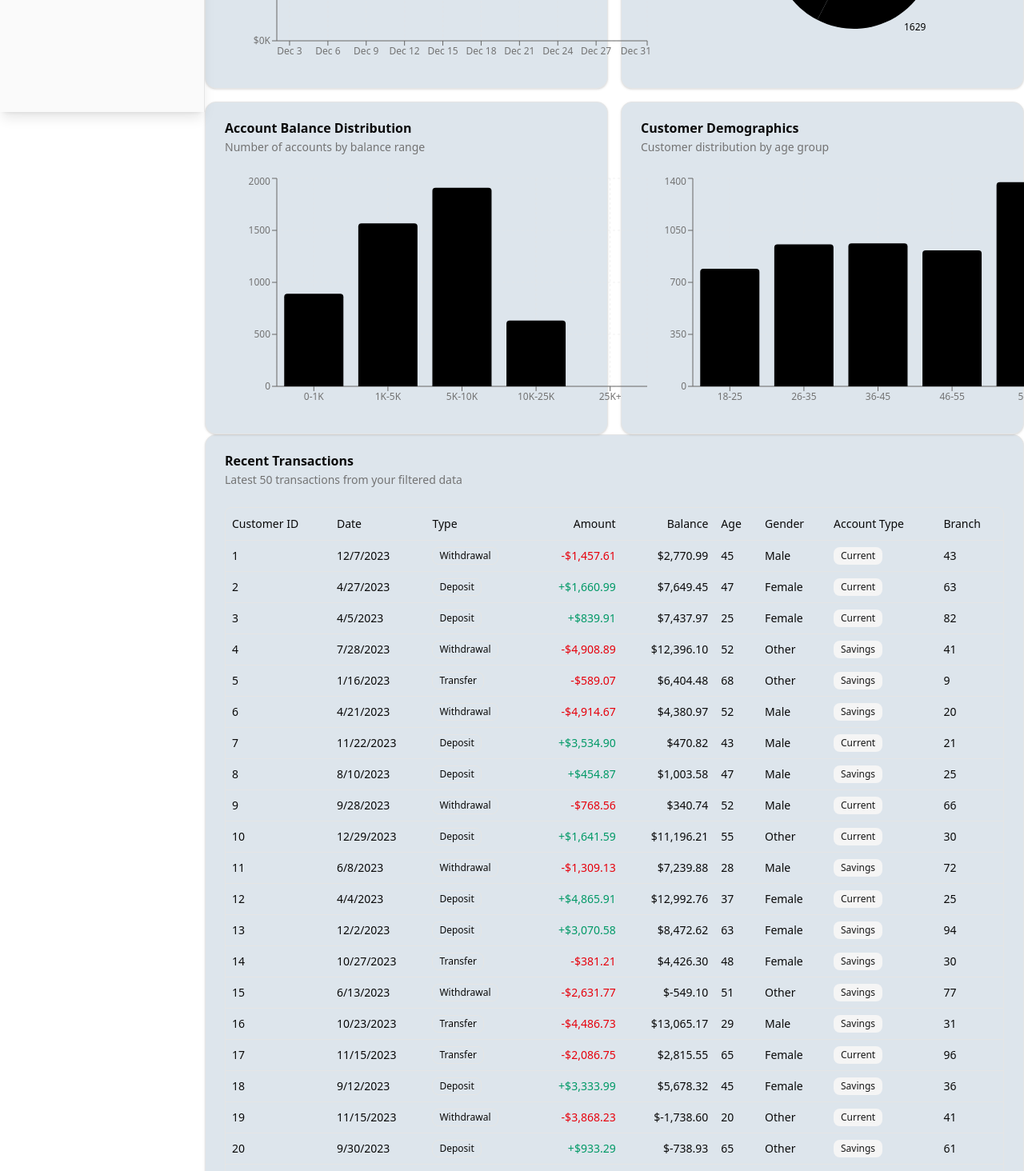
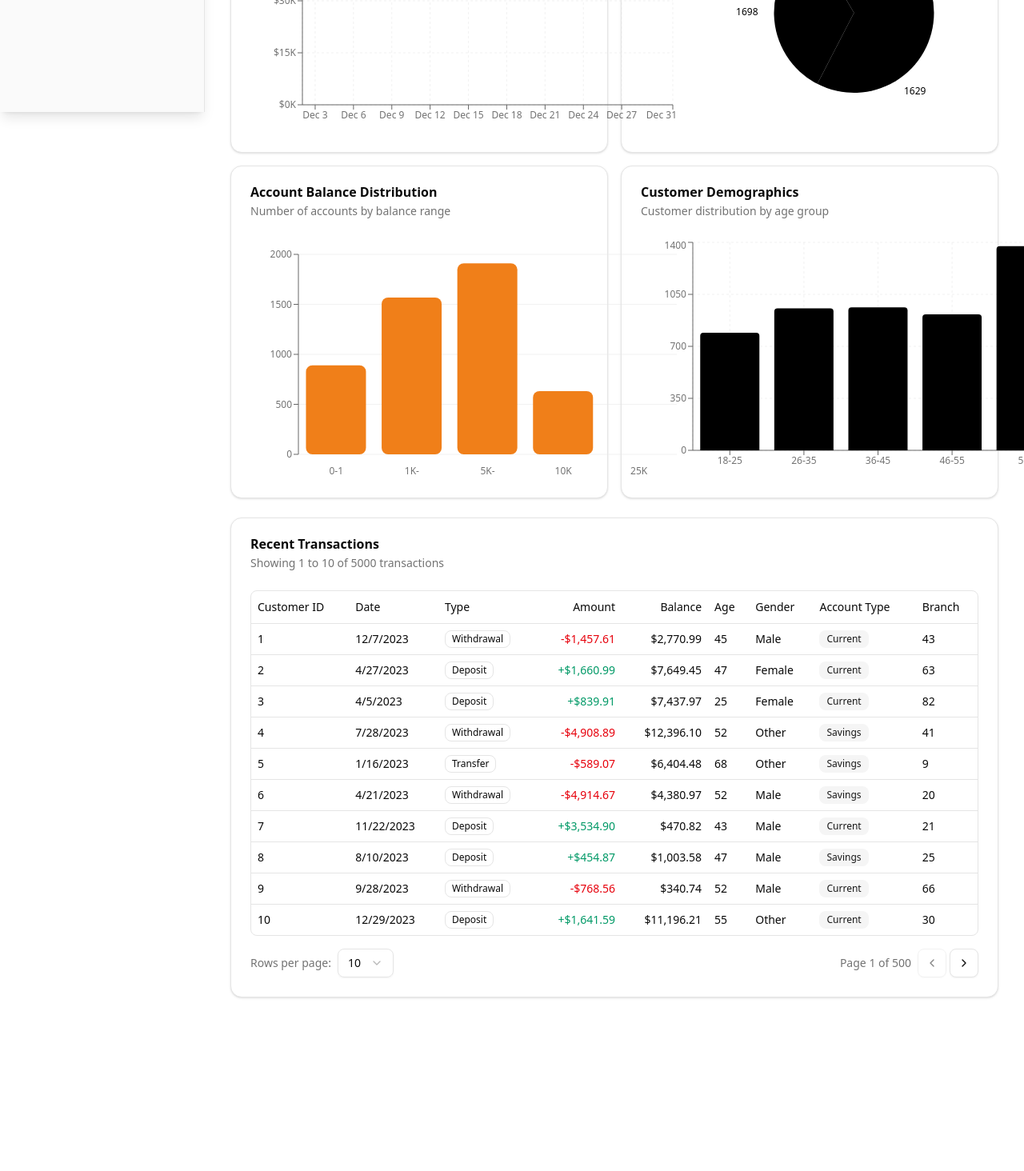
Before and after one commit to K-njeru/HFC1, a React (Vite) app: page / in a window 1280 px wide. Shown: the part 660-2124 px from the top of the page at 80% size. After the commit the page ends 1939 px from the top, so only its background shows below. Built offline with nearby package versions, Linux system fonts and the light colour scheme.

Commit message:
`Refactor charts, controls, and data table components with various changes`

```diff
--- a/src/App.tsx
+++ b/src/App.tsx
@@ -103,7 +103,7 @@ const App: React.FC = () => {
         <Sidebar isCollapsed={isSidebarCollapsed} onToggle={() => setIsSidebarCollapsed(!isSidebarCollapsed)} />
         <div className={`transition-all duration-300 ${isSidebarCollapsed ? "md:ml-16" : "md:ml-64"}`}>
           <Header />
-          <div className="dashboard-container">
+          <div className="dashboard-container flex flex-col gap-6 m-8">
             <Controls
               dateRange={dateRange}
               setDateRange={setDateRange}
@@ -120,7 +120,7 @@ const App: React.FC = () => {
             />
             <MetricsGrid metrics={metrics} />
             <ChartsGrid data={filteredData} />
-            <DataTable data={filteredData.slice(0, 50)} />
+            <DataTable data={filteredData} />
           </div>
         </div>
       </div>
--- a/src/components/ChartsGrid.tsx
+++ b/src/components/ChartsGrid.tsx
@@ -1,12 +1,33 @@
-"use client"
+"use client";
 
-import { Card, CardContent, CardDescription, CardHeader, CardTitle } from "../components/ui/card"
-import { ChartContainer, ChartTooltip, ChartTooltipContent } from "../components/ui/chart"
-import { Line, LineChart, Bar, BarChart, Pie, PieChart, XAxis, YAxis, CartesianGrid, Cell } from "recharts"
-import type { Transaction } from "../types"
+import {
+  Card,
+  CardContent,
+  CardDescription,
+  CardHeader,
+  CardTitle,
+} from "../components/ui/card";
+import {
+  ChartContainer,
+  ChartTooltip,
+  ChartTooltipContent,
+} from "../components/ui/chart";
+import {
+  Line,
+  LineChart,
+  Bar,
+  BarChart,
+  Pie,
+  PieChart,
+  XAxis,
+  YAxis,
+  CartesianGrid,
+  Cell,
+} from "recharts";
+import type { Transaction } from "../types";
 
 interface Props {
-  data: Transaction[]
+  data: Transaction[];
 }
 
 const COLORS = [
@@ -15,60 +36,76 @@ const COLORS = [
   "hsl(var(--chart-3))",
   "hsl(var(--chart-4))",
   "hsl(var(--chart-5))",
-]
+];
 
 const ChartsGrid = ({ data }: Props) => {
   // Transaction Volume Over Time
-  const dailyVolume: { [date: string]: number } = {}
+  const dailyVolume: { [date: string]: number } = {};
   data.forEach((t) => {
-    const date = t.transactionDate.toISOString().split("T")[0]
-    dailyVolume[date] = (dailyVolume[date] || 0) + Math.abs(t.transactionAmount)
-  })
-  const sortedDates = Object.keys(dailyVolume).sort()
+    const date = t.transactionDate.toISOString().split("T")[0];
+    dailyVolume[date] =
+      (dailyVolume[date] || 0) + Math.abs(t.transactionAmount);
+  });
+  const sortedDates = Object.keys(dailyVolume).sort();
   const volumeData = sortedDates.slice(-30).map((date) => ({
-    date: new Date(date).toLocaleDateString("en-US", { month: "short", day: "numeric" }),
+    date: new Date(date).toLocaleDateString("en-US", {
+      month: "short",
+      day: "numeric",
+    }),
     volume: dailyVolume[date] || 0,
-  }))
+  }));
 
   // Transaction Types Distribution
-  const typeCounts: { [type: string]: number } = {}
+  const typeCounts: { [type: string]: number } = {};
   data.forEach((t) => {
-    typeCounts[t.transactionType] = (typeCounts[t.transactionType] || 0) + 1
-  })
+    typeCounts[t.transactionType] = (typeCounts[t.transactionType] || 0) + 1;
+  });
   const typeData = Object.entries(typeCounts).map(([type, count]) => ({
     type: type.charAt(0).toUpperCase() + type.slice(1),
     count,
-  }))
+  }));
 
   // Account Balance Distribution
-  const balanceRanges = { "0-1K": 0, "1K-5K": 0, "5K-10K": 0, "10K-25K": 0, "25K+": 0 }
+  const balanceRanges = {
+    "0-1K": 0,
+    "1K-5K": 0,
+    "5K-10K": 0,
+    "10K-25K": 0,
+    "25K+": 0,
+  };
   data.forEach((t) => {
-    const balance = t.accountBalance
-    if (balance < 1000) balanceRanges["0-1K"]++
-    else if (balance < 5000) balanceRanges["1K-5K"]++
-    else if (balance < 10000) balanceRanges["5K-10K"]++
-    else if (balance < 25000) balanceRanges["10K-25K"]++
-    else balanceRanges["25K+"]++
-  })
+    const balance = t.accountBalance;
+    if (balance < 1000) balanceRanges["0-1K"]++;
+    else if (balance < 5000) balanceRanges["1K-5K"]++;
+    else if (balance < 10000) balanceRanges["5K-10K"]++;
+    else if (balance < 25000) balanceRanges["10K-25K"]++;
+    else balanceRanges["25K+"]++;
+  });
   const balanceData = Object.entries(balanceRanges).map(([range, count]) => ({
     range,
     count,
-  }))
+  }));
 
   // Customer Demographics (Age Groups)
-  const ageGroups = { "18-25": 0, "26-35": 0, "36-45": 0, "46-55": 0, "56+": 0 }
+  const ageGroups = {
+    "18-25": 0,
+    "26-35": 0,
+    "36-45": 0,
+    "46-55": 0,
+    "56+": 0,
+  };
   data.forEach((t) => {
-    const age = t.age
-    if (age <= 25) ageGroups["18-25"]++
-    else if (age <= 35) ageGroups["26-35"]++
-    else if (age <= 45) ageGroups["36-45"]++
-    else if (age <= 55) ageGroups["46-55"]++
-    else ageGroups["56+"]++
-  })
+    const age = t.age;
+    if (age <= 25) ageGroups["18-25"]++;
+    else if (age <= 35) ageGroups["26-35"]++;
+    else if (age <= 45) ageGroups["36-45"]++;
+    else if (age <= 55) ageGroups["46-55"]++;
+    else ageGroups["56+"]++;
+  });
   const ageData = Object.entries(ageGroups).map(([age, count]) => ({
     age,
     count,
-  }))
+  }));
 
   return (
     <div className="grid gap-4 md:grid-cols-2 lg:grid-cols-2">
@@ -76,7 +113,9 @@ const ChartsGrid = ({ data }: Props) => {
       <Card>
         <CardHeader>
           <CardTitle>Transaction Volume Over Time</CardTitle>
-          <CardDescription>Daily transaction volume for the last 30 days</CardDescription>
+          <CardDescription>
+            Daily transaction volume for the last 30 days
+          </CardDescription>
         </CardHeader>
         <CardContent>
           <ChartContainer
@@ -91,9 +130,18 @@ const ChartsGrid = ({ data }: Props) => {
             <LineChart data={volumeData}>
               <CartesianGrid strokeDasharray="3 3" className="stroke-muted" />
               <XAxis dataKey="date" className="text-xs" />
-              <YAxis className="text-xs" tickFormatter={(value) => `$${(value / 1000).toFixed(0)}K`} />
+              <YAxis
+                className="text-xs"
+                tickFormatter={(value) => `$${(value / 1000).toFixed(0)}K`}
+              />
               <ChartTooltip content={<ChartTooltipContent />} />
-              <Line type="monotone" dataKey="volume" stroke="var(--color-volume)" strokeWidth={2} dot={false} />
+              <Line
+                type="monotone"
+                dataKey="volume"
+                stroke="var(--color-volume)"
+                strokeWidth={2}
+                dot={false}
+              />
             </LineChart>
           </ChartContainer>
         </CardContent>
@@ -116,9 +164,20 @@ const ChartsGrid = ({ data }: Props) => {
           >
             <PieChart>
               <ChartTooltip content={<ChartTooltipContent />} />
-              <Pie data={typeData} dataKey="count" nameKey="type" cx="50%" cy="50%" outerRadius={100} label>
+              <Pie
+                data={typeData}
+                dataKey="count"
+                nameKey="type"
+                cx="50%"
+                cy="50%"
+                outerRadius={100}
+                label
+              >
                 {typeData.map((entry, index) => (
-                  <Cell key={`cell-${index}`} fill={COLORS[index % COLORS.length]} />
+                  <Cell
+                    key={`cell-${index}`}
+                    fill={COLORS[index % COLORS.length]}
+                  />
                 ))}
               </Pie>
             </PieChart>
@@ -137,17 +196,33 @@ const ChartsGrid = ({ data }: Props) => {
             config={{
               count: {
                 label: "Accounts",
-                color: "hsl(var(--chart-2))",
+                color: "var(--chart-1)",
               },
             }}
             className="h-[300px]"
           >
-            <BarChart data={balanceData}>
-              <CartesianGrid strokeDasharray="3 3" className="stroke-muted" />
-              <XAxis dataKey="range" className="text-xs" />
+            <BarChart
+              data={balanceData}
+              accessibilityLayer
+              margin={{
+                top: 20,
+              }}
+            >
+              <CartesianGrid vertical={false} />
+              <XAxis
+                dataKey="range"
+                className="text-xs"
+                tickLine={false}
+                tickMargin={10}
+                axisLine={false}
+                tickFormatter={(value) => value.slice(0, 3)}
+              />
               <YAxis className="text-xs" />
-              <ChartTooltip content={<ChartTooltipContent />} />
-              <Bar dataKey="count" fill="var(--color-count)" radius={[4, 4, 0, 0]} />
+              <ChartTooltip
+                cursor={false}
+                content={<ChartTooltipContent hideLabel />}
+              />
+              <Bar dataKey="count" fill="var(--color-count)" radius={8} />
             </BarChart>
           </ChartContainer>
         </CardContent>
@@ -174,13 +249,17 @@ const ChartsGrid = ({ data }: Props) => {
               <XAxis dataKey="age" className="text-xs" />
               <YAxis className="text-xs" />
               <ChartTooltip content={<ChartTooltipContent />} />
-              <Bar dataKey="count" fill="var(--color-count)" radius={[4, 4, 0, 0]} />
+              <Bar
+                dataKey="count"
+                fill="var(--color-count)"
+                radius={[4, 4, 0, 0]}
+              />
             </BarChart>
           </ChartContainer>
         </CardContent>
       </Card>
     </div>
-  )
-}
+  );
+};
 
-export default ChartsGrid
+export default ChartsGrid;
--- a/src/components/Controls.tsx
+++ b/src/components/Controls.tsx
@@ -110,7 +110,7 @@ const Controls = ({
           <div className="flex flex-col gap-2">
             <Label className="invisible">Refresh</Label>
             <Button onClick={onRefresh} variant="outline" className="w-full bg-transparent">
-              <RefreshCw className="mr-2 h-4 w-4" />
+              <RefreshCw className="mr-2 h-4 w-4 text-primary" />
               Refresh Data
             </Button>
           </div>
--- a/src/components/DataTable.tsx
+++ b/src/components/DataTable.tsx
@@ -1,8 +1,12 @@
 "use client"
 
+import { useState } from "react"
 import { Card, CardContent, CardDescription, CardHeader, CardTitle } from "../components/ui/card"
 import { Table, TableBody, TableCell, TableHead, TableHeader, TableRow } from "../components/ui/table"
 import { Badge } from "../components/ui/badge"
+import { Button } from "../components/ui/button"
+import { Select, SelectContent, SelectItem, SelectTrigger, SelectValue } from "../components/ui/select"
+import { ChevronLeft, ChevronRight } from "lucide-react"
 import type { Transaction } from "../types"
 
 interface Props {
@@ -10,11 +14,41 @@ interface Props {
 }
 
 const DataTable = ({ data }: Props) => {
+  const [currentPage, setCurrentPage] = useState(1)
+  const [pageSize, setPageSize] = useState(10)
+
+  // Calculate pagination
+  const totalPages = Math.ceil(data.length / pageSize)
+  const startIndex = (currentPage - 1) * pageSize
+  const endIndex = startIndex + pageSize
+  const paginatedData = data.slice(startIndex, endIndex)
+
+  // Reset to page 1 when page size changes
+  const handlePageSizeChange = (value: string) => {
+    setPageSize(Number(value))
+    setCurrentPage(1)
+  }
+
+  // Navigation handlers
+  const goToNextPage = () => {
+    if (currentPage < totalPages) {
+      setCurrentPage(currentPage + 1)
+    }
+  }
+
+  const goToPreviousPage = () => {
+    if (currentPage > 1) {
+      setCurrentPage(currentPage - 1)
+    }
+  }
+
   return (
     <Card>
       <CardHeader>
         <CardTitle>Recent Transactions</CardTitle>
-        <CardDescription>Latest 50 transactions from your filtered data</CardDescription>
+        <CardDescription>
+          Showing {startIndex + 1} to {Math.min(endIndex, data.length)} of {data.length} transactions
+        </CardDescription>
       </CardHeader>
       <CardContent>
         <div className="rounded-md border">
@@ -33,14 +67,14 @@ const DataTable = ({ data }: Props) => {
               </TableRow>
             </TableHeader>
             <TableBody>
-              {data.length === 0 ? (
+              {paginatedData.length === 0 ? (
                 <TableRow>
                   <TableCell colSpan={9} className="text-center text-muted-foreground py-8">
                     No transactions found
                   </TableCell>
                 </TableRow>
               ) : (
-                data.map((t, index) => (
+                paginatedData.map((t, index) => (
                   <TableRow key={index}>
                     <TableCell className="font-medium">{t.customerId}</TableCell>
                     <TableCell>{t.transactionDate.toLocaleDateString()}</TableCell>
@@ -79,6 +113,36 @@ const DataTable = ({ data }: Props) => {
             </TableBody>
           </Table>
         </div>
+
+        <div className="flex items-center justify-between mt-4">
+          <div className="flex items-center gap-2">
+            <span className="text-sm text-muted-foreground">Rows per page:</span>
+            <Select value={pageSize.toString()} onValueChange={handlePageSizeChange}>
+              <SelectTrigger className="w-[70px]">
+                <SelectValue />
+              </SelectTrigger>
+              <SelectContent>
+                <SelectItem value="5">5</SelectItem>
+                <SelectItem value="10">10</SelectItem>
+                <SelectItem value="20">20</SelectItem>
+              </SelectContent>
+            </Select>
+          </div>
+
+          <div className="flex items-center gap-2">
+            <span className="text-sm text-muted-foreground">
+              Page {currentPage} of {totalPages}
+            </span>
+            <div className="flex gap-1">
+              <Button variant="outline" size="icon" onClick={goToPreviousPage} disabled={currentPage === 1}>
+                <ChevronLeft className="h-4 w-4" />
+              </Button>
+              <Button variant="outline" size="icon" onClick={goToNextPage} disabled={currentPage === totalPages}>
+                <ChevronRight className="h-4 w-4" />
+              </Button>
+            </div>
+          </div>
+        </div>
       </CardContent>
     </Card>
   )
--- a/src/global.css
+++ b/src/global.css
@@ -1,27 +1,53 @@
+
 @import "tailwindcss";
 @import "tw-animate-css";
 
-/* Removed unsupported @custom-variant at-rule */
+@theme inline {
+  --color-background: var(--background);
+  --color-foreground: var(--foreground);
+  --color-sidebar-ring: var(--sidebar-ring);
+  --color-sidebar-border: var(--sidebar-border);
+  --color-sidebar-accent-foreground: var(--sidebar-accent-foreground);
+  --color-sidebar-accent: var(--sidebar-accent);
+  --color-sidebar-primary-foreground: var(--sidebar-primary-foreground);
+  --color-sidebar-primary: var(--sidebar-primary);
+  --color-sidebar-foreground: var(--sidebar-foreground);
+  --color-sidebar: var(--sidebar);
+  --color-chart-5: var(--chart-5);
+  --color-chart-4: var(--chart-4);
+  --color-chart-3: var(--chart-3);
+  --color-chart-2: var(--chart-2);
+  --color-chart-1: var(--chart-1);
+  --color-ring: var(--ring);
+  --color-input: var(--input);
+  --color-border: var(--border);
+  --color-destructive: var(--destructive);
+  --color-accent-foreground: var(--accent-foreground);
+  --color-accent: var(--accent);
+  --color-muted-foreground: var(--muted-foreground);
+  --color-muted: var(--muted);
+  --color-secondary-foreground: var(--secondary-foreground);
+  --color-secondary: var(--secondary);
+  --color-primary-foreground: var(--primary-foreground);
+  --color-primary: var(--primary);
+  --color-popover-foreground: var(--popover-foreground);
+  --color-popover: var(--popover);
+  --color-card-foreground: var(--card-foreground);
+  --color-card: var(--card);
+  --radius-sm: calc(var(--radius) - 4px);
+  --radius-md: calc(var(--radius) - 2px);
+  --radius-lg: var(--radius);
+  --radius-xl: calc(var(--radius) + 4px);
+}
+
 
 :root {
-  font-family: system-ui, Avenir, Helvetica, Arial, sans-serif;
-  line-height: 1.5;
-  font-weight: 400;
-  color-scheme: light dark;
-  color: rgba(255, 255, 255, 0.87);
-  background-color: #242424;
-  font-synthesis: none;
-  text-rendering: optimizeLegibility;
-  -webkit-font-smoothing: antialiased;
-  -moz-osx-font-smoothing: grayscale;
   --radius: 0.625rem;
-  --background: oklch(1 0 0);
-  --foreground: oklch(0.145 0 0);
-  --card: #dde5ec;
+  --card: oklch(1 0 0);
   --card-foreground: oklch(0.145 0 0);
   --popover: oklch(1 0 0);
   --popover-foreground: oklch(0.145 0 0);
-  --primary: #f08121;
+  --primary: oklch(0.71 0.17 54.5);
   --primary-foreground: oklch(0.985 0 0);
   --secondary: oklch(0.97 0 0);
   --secondary-foreground: oklch(0.205 0 0);
@@ -33,7 +59,7 @@
   --border: oklch(0.922 0 0);
   --input: oklch(0.922 0 0);
   --ring: oklch(0.708 0 0);
-  --chart-1: oklch(0.646 0.222 41.116);
+  --chart-1: oklch(0.71 0.17 54.5);
   --chart-2: oklch(0.6 0.118 184.704);
   --chart-3: oklch(0.398 0.07 227.392);
   --chart-4: oklch(0.828 0.189 84.429);
@@ -46,67 +72,18 @@
   --sidebar-accent-foreground: oklch(0.205 0 0);
   --sidebar-border: oklch(0.922 0 0);
   --sidebar-ring: oklch(0.708 0 0);
-}
-
-@media (prefers-color-scheme: light) {
-  :root {
-    color: #213547;
-    background-color: #ffffff;
-  }
-  a:hover {
-    color: #747bff;
-  }
-  button {
-    background-color: #f9f9f9;
-  }
-}
-
-@theme inline {
-  --radius-sm: calc(var(--radius) - 4px);
-  --radius-md: calc(var(--radius) - 2px);
-  --radius-lg: var(--radius);
-  --radius-xl: calc(var(--radius) + 4px);
-  --color-background: var(--background);
-  --color-foreground: var(--foreground);
-  --color-card: var(--card);
-  --color-card-foreground: var(--card-foreground);
-  --color-popover: var(--popover);
-  --color-popover-foreground: var(--popover-foreground);
-  --color-primary: var(--primary);
-  --color-primary-foreground: var(--primary-foreground);
-  --color-secondary: var(--secondary);
-  --color-secondary-foreground: var(--secondary-foreground);
-  --color-muted: var(--muted);
-  --color-muted-foreground: var(--muted-foreground);
-  --color-accent: var(--accent);
-  --color-accent-foreground: var(--accent-foreground);
-  --color-destructive: var(--destructive);
-  --color-border: var(--border);
-  --color-input: var(--input);
-  --color-ring: var(--ring);
-  --color-chart-1: var(--chart-1);
-  --color-chart-2: var(--chart-2);
-  --color-chart-3: var(--chart-3);
-  --color-chart-4: var(--chart-4);
-  --color-chart-5: var(--chart-5);
-  --color-sidebar: var(--sidebar);
-  --color-sidebar-foreground: var(--sidebar-foreground);
-  --color-sidebar-primary: var(--sidebar-primary);
-  --color-sidebar-primary-foreground: var(--sidebar-primary-foreground);
-  --color-sidebar-accent: var(--sidebar-accent);
-  --color-sidebar-accent-foreground: var(--sidebar-accent-foreground);
-  --color-sidebar-border: var(--sidebar-border);
-  --color-sidebar-ring: var(--sidebar-ring);
+  --background: oklch(1 0 0);
+  --foreground: oklch(0.145 0 0);
 }
 
 .dark {
   --background: oklch(0.145 0 0);
   --foreground: oklch(0.985 0 0);
-  --card: #dde5ec;
+  --card: oklch(0.205 0 0);
   --card-foreground: oklch(0.985 0 0);
   --popover: oklch(0.205 0 0);
   --popover-foreground: oklch(0.985 0 0);
-  --primary: #f08121;
+  --primary: oklch(0.71 0.17 54.5);
   --primary-foreground: oklch(0.205 0 0);
   --secondary: oklch(0.269 0 0);
   --secondary-foreground: oklch(0.985 0 0);
@@ -118,7 +95,7 @@
   --border: oklch(1 0 0 / 10%);
   --input: oklch(1 0 0 / 15%);
   --ring: oklch(0.556 0 0);
-  --chart-1: oklch(0.488 0.243 264.376);
+  --chart-1: oklch(0.71 0.17 54.5);
   --chart-2: oklch(0.696 0.17 162.48);
   --chart-3: oklch(0.769 0.188 70.08);
   --chart-4: oklch(0.627 0.265 303.9);
@@ -137,6 +114,20 @@
   * {
     @apply border-border outline-ring/50;
   }
+
+  body {
+    @apply bg-background text-foreground overscroll-none;
+  }
+}
+
+.disable-transitions * {
+  transition: none !important;
+}
+
+@layer base {
+  * {
+    @apply border-border outline-ring/50;
+  }
   body {
     @apply bg-background text-foreground;
   }
```
Also changed, not shown: src/components/MetricsGrid.tsx (+4 -4 lines).
